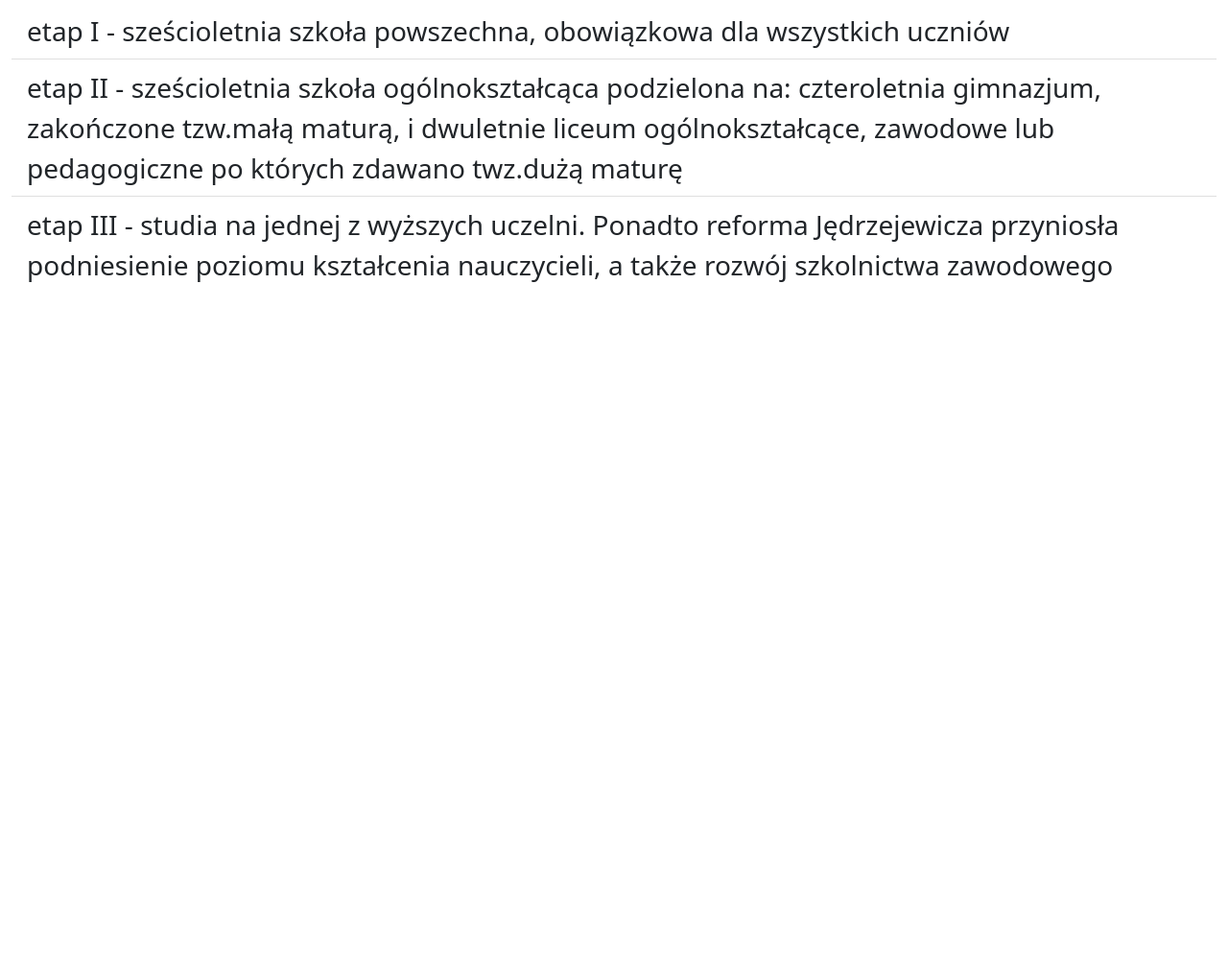
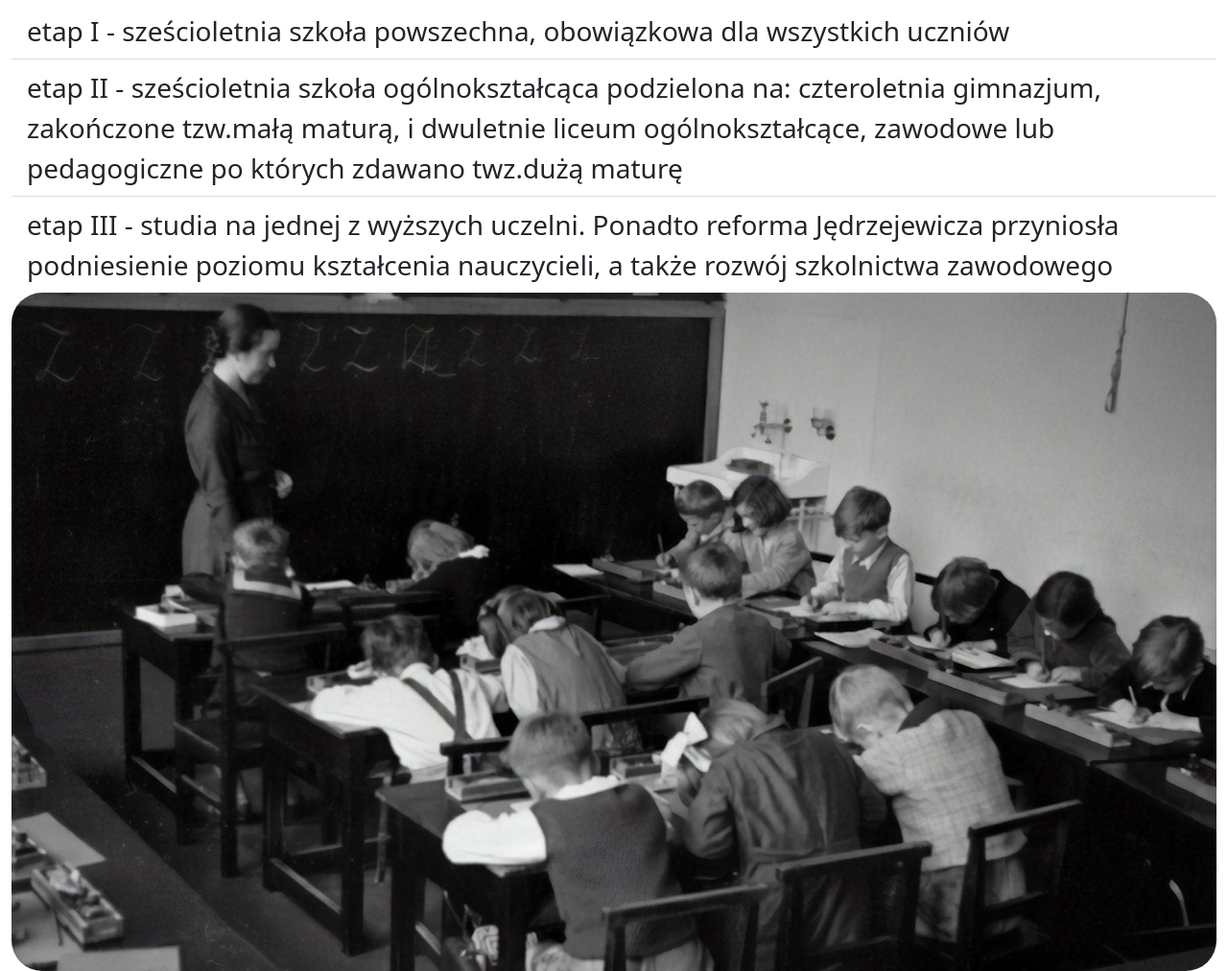
Before and after one commit to Janek2004/historia-projekt, a plain HTML site: page index5.html in a window 1280 px wide. Shown: the part 547-1559 px from the top of the page at 96% size. Before the commit the page ends 852 px from the top, so only its background shows below. Drawn offline with nearby package versions, Linux system fonts and the light colour scheme.

Commit message:
Update index5.html

```diff
--- a/index5.html
+++ b/index5.html
@@ -88,6 +88,8 @@
                 poziomu kształcenia nauczycieli, a także rozwój szkolnictwa zawodowego
             </li>
         </ul>
+
+        <img class="responsive-img rounded-5" src="szkola_retro_.jpg">
     </div>
 
     <script src="https://cdn.jsdelivr.net/npm/bootstrap@5.2.2/dist/js/bootstrap.bundle.min.js"
```
